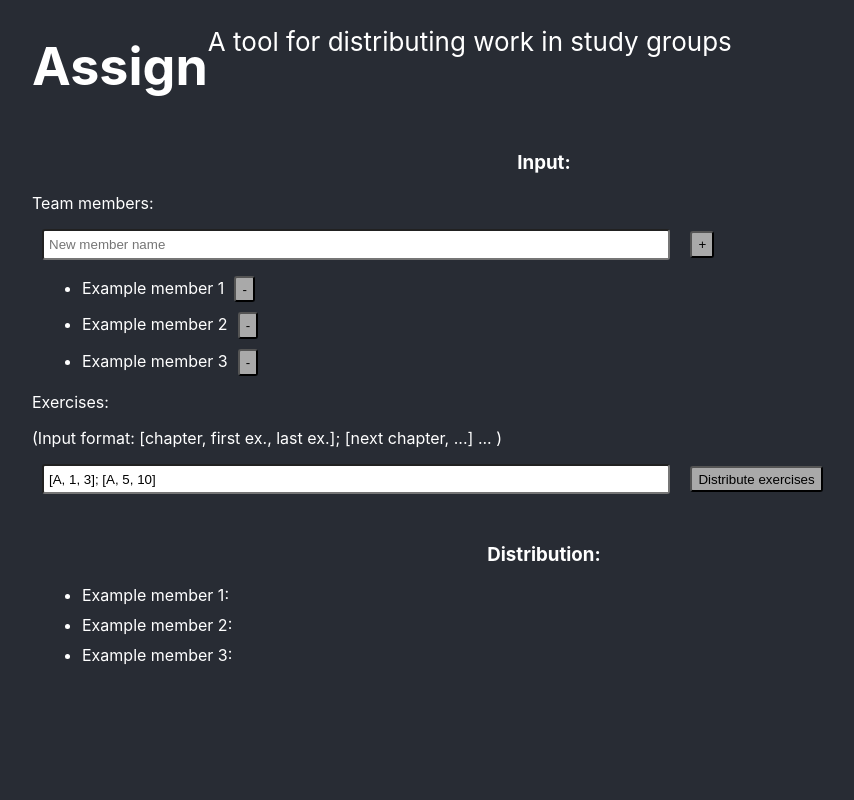
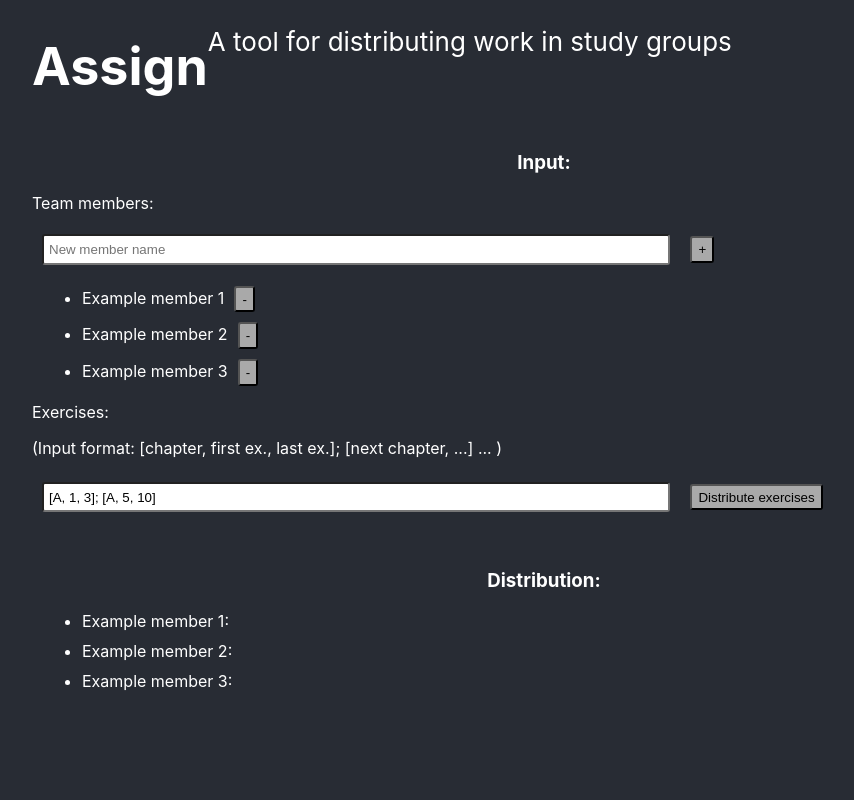
Before and after one commit to SergheiMihailov/assign, a React (Create React App) app: page / in a window 1280 px wide. Shown: the top 800 px of the page, without its empty margins (96-950 px from the left). Built offline with nearby package versions, Linux system fonts and the light colour scheme.

Commit message:
Changed input margins

```diff
--- a/src/Form.css
+++ b/src/Form.css
@@ -10,7 +10,7 @@
 
 input {
     height: 2em;
-    margin: 0 10px 0 10px;
+    margin: 5px 10px 5px 10px;
     background-color: white;
     border-radius: 3px;
     padding: 0 5px 0 5px;
@@ -32,7 +32,7 @@ input {
 }
 
 .Submit {
-    margin: 0 10px 0 10px;
+    margin: 10px 10px 10px 10px;
     background-color: darkgray;
     border-radius: 3px;
     height: 2em;
```
